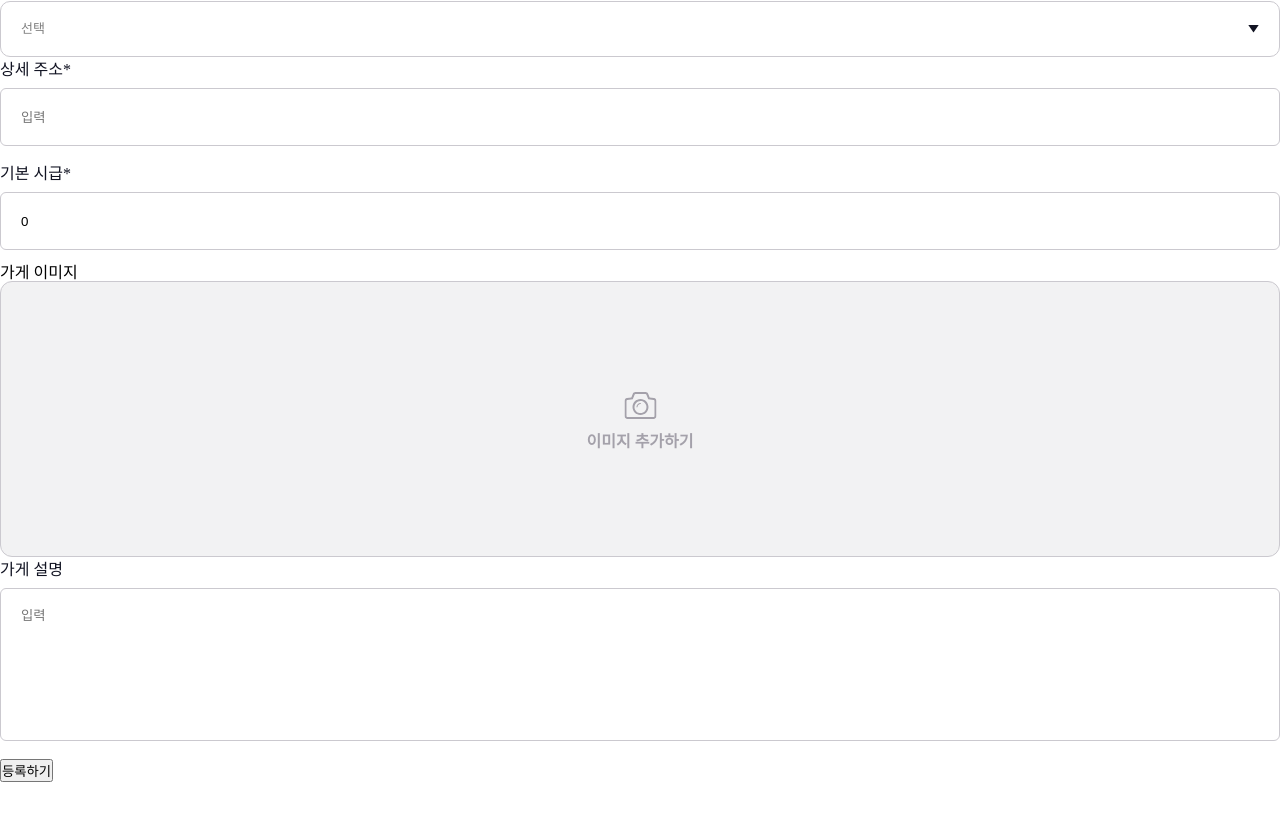
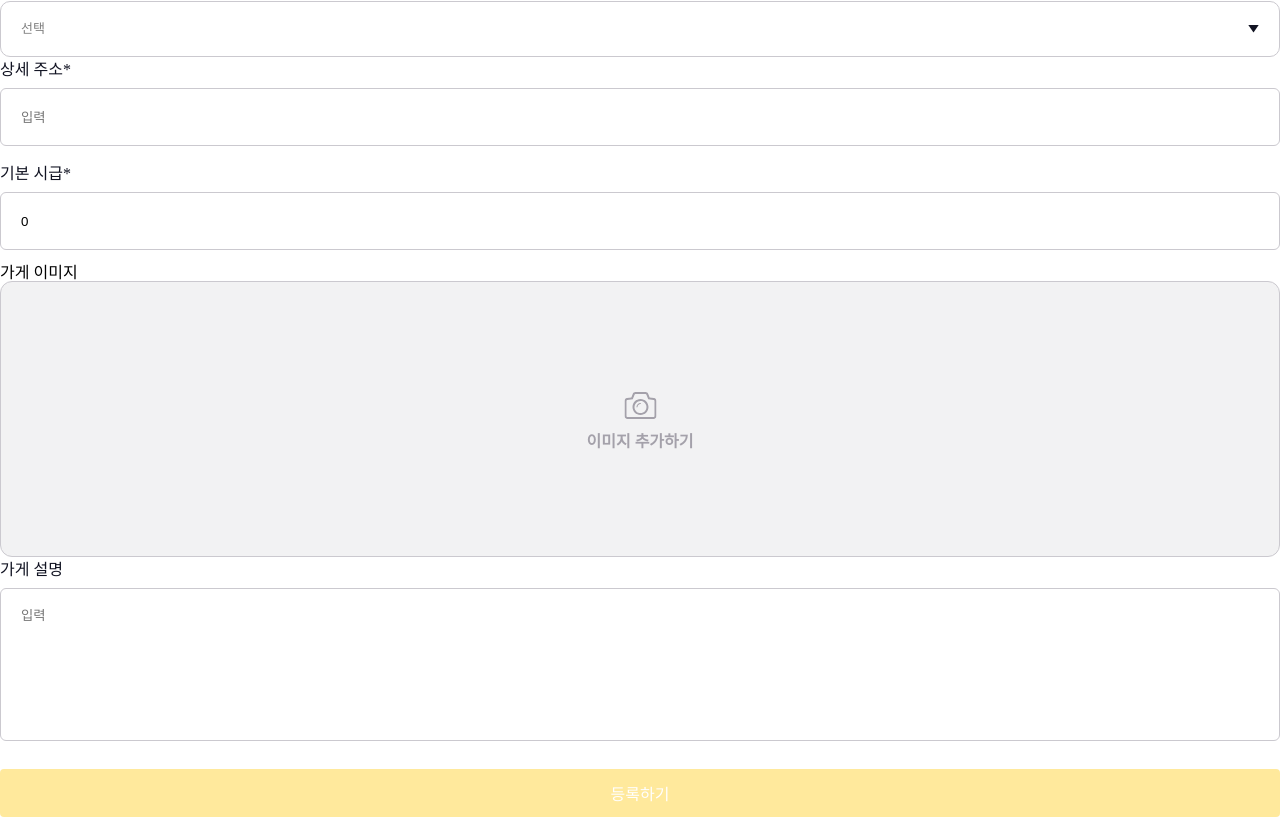
Before and after one commit to 10teamProject/Thejulge, a Next.js app: page /storeRegister in a window 1280 px wide. Shown: the part 302-1119 px from the top of the page. Before the commit the page ends 1084 px from the top, so only its background shows below. Built offline with nearby package versions, Linux system fonts and the light colour scheme.

Commit message:
[#46] 가게 정보 등록 시 모달 표시 (#55)
* feat #46 : 공용 버튼 컴포넌트 추가

* WIP #46 : 가게 정보 등록 시 모달 띄움

```diff
--- a/src/components/auth/ErrorModal.tsx
+++ b/src/components/auth/ErrorModal.tsx
@@ -3,7 +3,7 @@ import styles from './ErrorModal.module.scss';
 interface ModalProps {
   isOpen: boolean;
   onClose: () => void;
-  title: string;
+  title?: string;
   message: string;
 }
 
--- /dev/null
+++ b/src/components/common/Button.module.scss
@@ -0,0 +1,17 @@
+.submitButton {
+  width: 100%;
+  height: 48px;
+  background-color: var(--yellow4);
+  color: white;
+  padding: 10px;
+  border: none;
+  border-radius: 4px;
+  cursor: pointer;
+  font-size: 16px;
+  margin-top: 10px;
+
+  &:disabled {
+    opacity: 0.5;
+    cursor: not-allowed;
+  }
+}
--- /dev/null
+++ b/src/components/common/Button.tsx
@@ -0,0 +1,22 @@
+import { ButtonHTMLAttributes } from 'react';
+
+import styles from './Button.module.scss';
+
+interface ButtonProps extends ButtonHTMLAttributes<HTMLButtonElement> {
+  children: React.ReactNode;
+  className?: string;
+  disabled?: boolean;
+}
+
+const Button = ({ children, className, disabled, ...rest }: ButtonProps) => {
+  return (
+    <button
+      children={children}
+      className={styles.submitButton}
+      disabled={disabled}
+      {...rest}
+    />
+  );
+};
+
+export default Button;
--- a/src/pages/storeRegister/index.tsx
+++ b/src/pages/storeRegister/index.tsx
@@ -1,5 +1,9 @@
+import axios from 'axios';
+import { useRouter } from 'next/router';
 import React, { ChangeEvent, FormEvent, useState } from 'react';
 
+import Modal from '@/components/auth/ErrorModal';
+import Button from '@/components/common/Button';
 import Input from '@/components/common/InputComponent';
 import DropDown from '@/components/dropDown/DropDown';
 import ImageUpload from '@/components/storeRegister/ImageUpload';
@@ -7,6 +11,7 @@ import { StoreProfileProps } from '@/types/storeProfileTypes';
 import { addressOptions, categoryOptions } from '@/utils/Options';
 import Messages from '@/utils/validation/Message';
 
+import { GetUserInfo } from '../api/GetUserInfo';
 import { registerStore } from '../api/RegisterStore';
 import styles from './StoreRegister.module.scss';
 
@@ -29,6 +34,9 @@ export default function StoreRegister() {
     address2: '',
     originalHourlyPay: '',
   });
+  const router = useRouter();
+  const [isModalOpen, setIsModalOpen] = useState(false);
+  const [modalMessage, setModalMessage] = useState('');
 
   const handleInputChange = (
     e: ChangeEvent<HTMLInputElement | HTMLTextAreaElement>,
@@ -93,16 +101,39 @@ export default function StoreRegister() {
       return;
     }
 
+    // @TODO 모달 메시지 안뜨는거 수정해야 함
     try {
-      const result = await registerStore(formValues);
-      console.log('가게 정보 등록 성공:', result);
-      // @TODO 등록 완료 모달
-      alert('가게 정보 등록 성공');
+      const storeResponse = await registerStore(formValues);
+      console.log(storeResponse);
+      if (storeResponse?.status === 200) {
+        setModalMessage('등록이 완료되었습니다.');
+      }
     } catch (error) {
-      console.error('가게 정보 등록 실패:', error);
-      alert('가게 정보 등록 실패');
+      if (axios.isAxiosError(error)) {
+        if (error.response?.status === 409) {
+          setModalMessage(error.response.data.message);
+        } else {
+          console.error('가게 정보 등록 실패했습니다.', error);
+        }
+      }
+    } finally {
+      setIsModalOpen(true);
     }
   };
+  const handleModalClose = async () => {
+    const userInfo = await GetUserInfo();
+    setIsModalOpen(false);
+    if (userInfo && userInfo.type === 'employer' && userInfo.shop?.item?.id) {
+      router.push(`/mystore/${userInfo.shop.item.id}`);
+    }
+  };
+
+  const isFilled =
+    !formValues.name ||
+    !formValues.category ||
+    !formValues.address1 ||
+    !formValues.originalHourlyPay ||
+    !formValues.address2;
 
   return (
     <>
@@ -187,8 +218,13 @@ export default function StoreRegister() {
             isTextArea={true}
           />
         </div>
-        <button type="submit">등록하기</button>
+        <Button children="등록하기" disabled={isFilled} />
       </form>
+      <Modal
+        isOpen={isModalOpen}
+        onClose={handleModalClose}
+        message={modalMessage}
+      />
     </>
   );
 }
```
